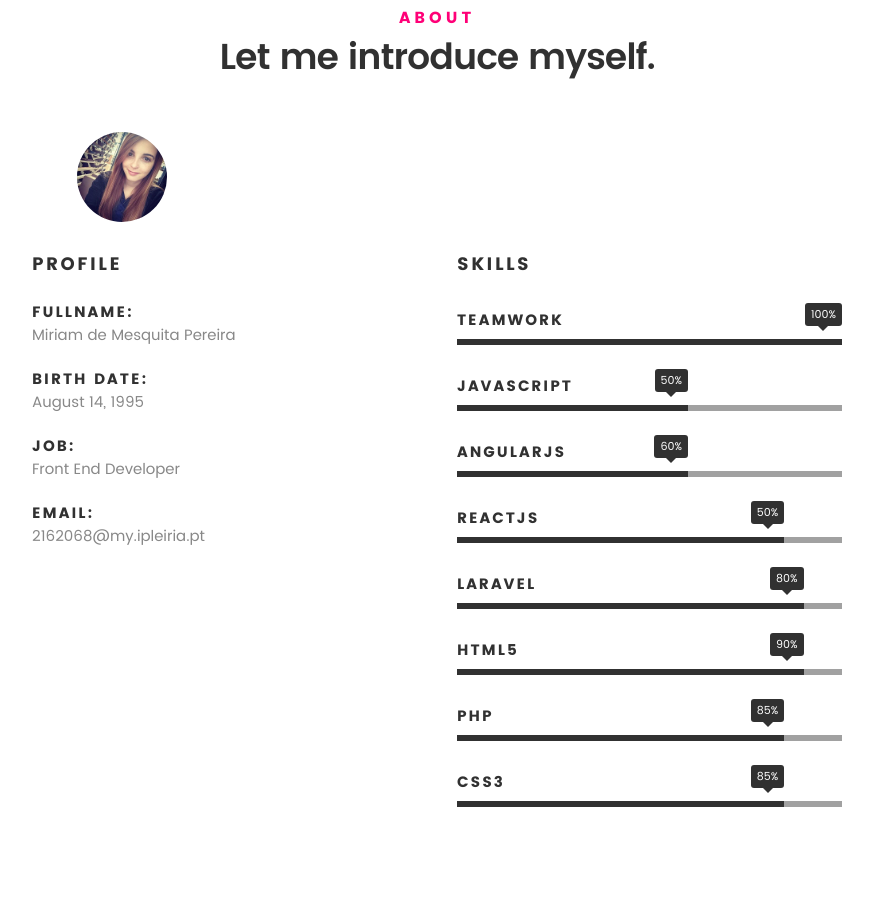
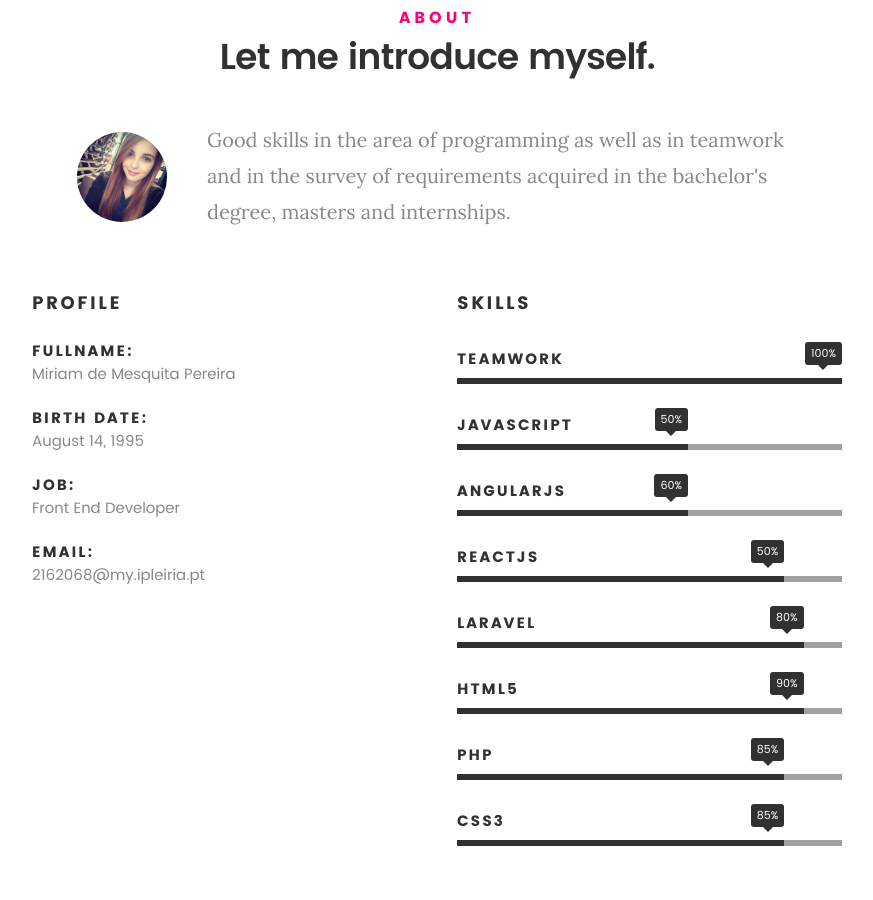
Before and after one commit to poupaax/QSProfileCards, a plain HTML site: page Site/miriam.html in a window 1280 px wide. Shown: the part 917-1817 px from the top of the page, without its empty margins (203-1076 px from the left). Drawn offline with Linux system fonts and the light colour scheme.

Commit message:
add short-bio

```diff
--- a/Site/miriam.html
+++ b/Site/miriam.html
@@ -108,7 +108,7 @@
 
    				<img src="img/miriam.jpg" alt="Profile Picture">
 
-   				<p class="lead"></p>
+   				<p class="lead">Good skills in the area of programming as well as in teamwork and in the survey of requirements acquired in the bachelor's degree, masters and internships.</p>
    			</div>
 
    		</div>
```
Also changed, not shown: Site/index.html (+4 -0 lines).
